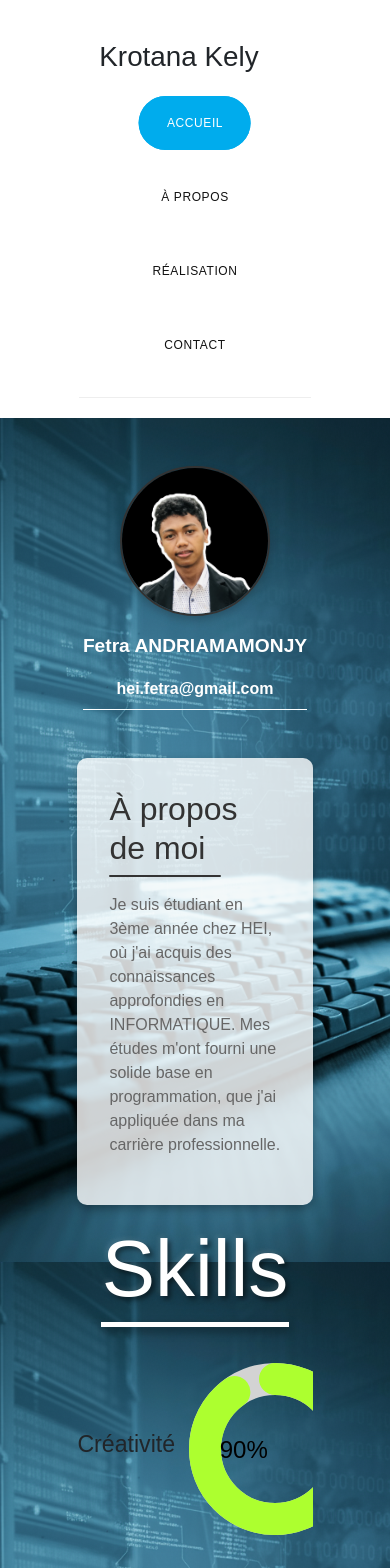
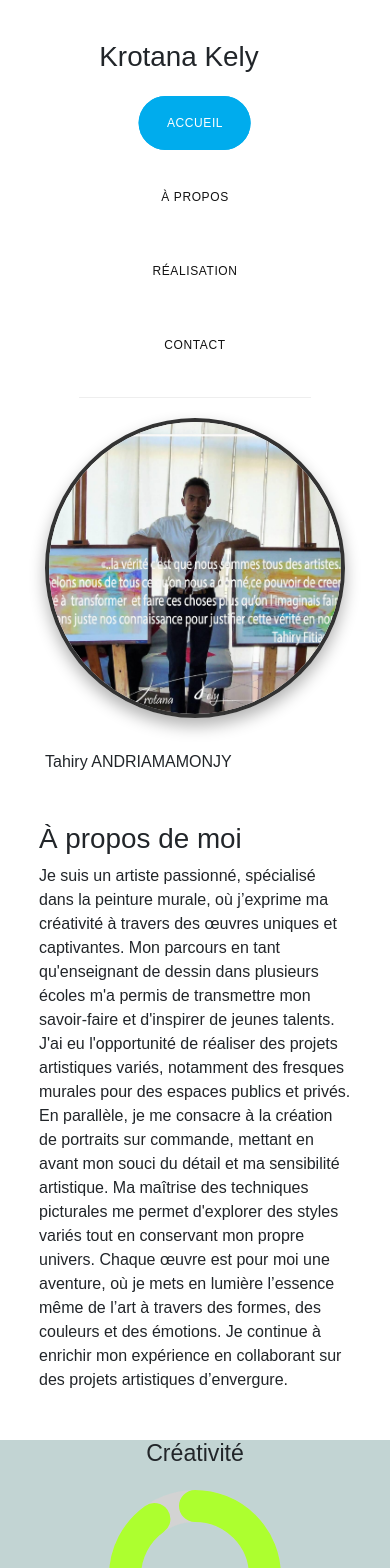
Before and after one commit to fetraandri/bro-portfolio, a React (Create React App) app: page /about in a window 390 px wide. Shown: the top 1568 px of the page. Built offline with nearby package versions, Linux system fonts and the light colour scheme.

Commit message:
fix: fixe responsive progress bar

```diff
--- a/src/components/DownloadCV.js
+++ b/src/components/DownloadCV.js
@@ -9,14 +9,12 @@ function DownloadCV() {
   return (
     <div className="cv-section">
       <h3>Intéressé par mon profil ?</h3>
-      <p>Vous pouvez télécharger mon CV ou accéder à une version interactive en ligne.</p>
+      <p>Vous pouvez télécharger mon CV ici.</p>
       <div className="cv-buttons">
         <button onClick={handleDownload} className="cv-button">
           Télécharger le CV
         </button>
-        <a href="/cv-interactif" className="cv-button-link">
-          CV Interactif
-        </a>
+
       </div>
     </div>
   );
--- a/src/components/styles/DownloadCV.css
+++ b/src/components/styles/DownloadCV.css
@@ -26,7 +26,7 @@
   }
 
   .cv-button, .cv-button-link {
-    background-color: greenyellow;
+    background-color: rgb(18, 72, 88);
     border: none;
     padding: 0.8rem 1.5rem;
     font-size: 1rem;
--- a/src/pages/About.js
+++ b/src/pages/About.js
@@ -17,19 +17,16 @@ const About = () => {
       <div className="about-container">
         <div className="profile-section">
           <img src={Profilpro} alt="Profile" className="profile-image" />
-          <p className="profile-name">Fetra ANDRIAMAMONJY</p>
-          <p className="email">hei.fetra@gmail.com</p>
+          <p className="profile-name">Tahiry ANDRIAMAMONJY</p>
         </div>
         <div className="text-section">
           <h1>À propos de moi</h1>
           <p>
-            Je suis étudiant en 3ème année chez HEI, où j'ai acquis des connaissances approfondies en INFORMATIQUE. Mes études m'ont fourni une solide base en programmation, que j'ai appliquée dans ma carrière professionnelle.
-          </p>
+          Je suis un artiste passionné, spécialisé dans la peinture murale, où j’exprime ma créativité à travers des œuvres uniques et captivantes. Mon parcours en tant qu'enseignant de dessin dans plusieurs écoles m'a permis de transmettre mon savoir-faire et d'inspirer de jeunes talents. J'ai eu l'opportunité de réaliser des projets artistiques variés, notamment des fresques murales pour des espaces publics et privés. En parallèle, je me consacre à la création de portraits sur commande, mettant en avant mon souci du détail et ma sensibilité artistique. Ma maîtrise des techniques picturales me permet d'explorer des styles variés tout en conservant mon propre univers. Chaque œuvre est pour moi une aventure, où je mets en lumière l’essence même de l’art à travers des formes, des couleurs et des émotions. Je continue à enrichir mon expérience en collaborant sur des projets artistiques d’envergure.          </p>
         </div>
       </div>
 
       <div className="skills">
-        <h2 className="skills-title">Skills</h2>
         {skillsData.map(skill => (
           <div key={skill.name} className="skill-item">
             <div className="skill-container">
--- a/src/pages/styles/About.css
+++ b/src/pages/styles/About.css
@@ -1,18 +1,3 @@
-
-.background-about {
-    background-image: url('../../assets/backgroundabout1.jpg');
-    background-size: cover;
-    background-position: center;
-    background-repeat: no-repeat;
-    background-attachment: fixed;
-    min-height: 100vh;
-    padding: 3rem;
-    display: flex;
-    flex-direction: column;
-    align-items: center;
-    justify-content: center;
-  }
-
 .about-container {
   display: flex;
   flex-direction: column;
@@ -20,168 +5,67 @@
   justify-content: center;
   gap: 2rem;
   width: 80%;
+  max-width: 1200px;
+  margin: 0 auto;
+}
+
+@media (min-width: 768px) {
+.about-container {
+  flex-direction: row;
+  align-items: flex-start;
+}
+
+.text-section {
+  width: 60%;
+  padding: 2rem;
 }
 
 .profile-section {
-    text-align: center;
+  flex: 1;
+  display: flex;
+  flex-direction: column;
+  align-items: center;
+  justify-content: center;
+}
 }
 
 .profile-image {
-    width: 150px;
-    height: 150px;
+  width: 300px;
+  height: 300px;
   border-radius: 50%;
   object-fit: cover;
-    border: 2px solid #333;
-    box-shadow: 0 4px 8px rgba(0, 0, 0, 0.2);
+  border: 4px solid #333;
+  box-shadow: 0 8px 16px rgba(0, 0, 0, 0.3);
 }
 
-  .profile-name {
-    margin-top: 1rem;
-    font-size: 1.2rem;
-    color: white;
-    font-weight: bold;
-  }
-
-  .email {
-    margin-top: 1rem;
-    font-size: 1rem;
-    color: white;
-    font-weight: bold;
-    border-bottom: 1px solid white;
-    padding-bottom: 0.5rem;
-  }
-
-  .text-section {
-    text-align: left;
-    background: rgba(255, 255, 255, 0.8);
-    padding: 2rem;
-    border-radius: 10px;
-    box-shadow: 0 4px 10px rgba(0, 0, 0, 0.3);
-    width: 100%;
-  }
-
-  .text-section h1,
-  .text-section p {
-    opacity: 0;
-    transform: translateY(30px);
-    animation: fadeInUp 1s ease-in-out forwards;
-  }
-
-  .text-section h1 {
-    font-size: 2rem;
-    color: #333;
-    margin-bottom: 1rem;
-    position: relative;
-    animation-delay: 0.2s;
-  }
-
-  .text-section h1::after {
-    content: "";
-    display: block;
-    width: 80%;
-    height: 2px;
-    background: #333;
-    margin-top: 0.5rem;
-    border-radius: 5px;
-  }
-
-  .text-section p {
-    font-size: 1rem;
-    color: #666;
-    line-height: 1.5;
-    animation-delay: 0.4s;
-  }
-
-  @keyframes fadeInUp {
-    0% {
-      opacity: 0;
-      transform: translateY(30px);
-    }
-    100% {
-      opacity: 1;
-      transform: translateY(0);
+@media (min-width: 768px) {
+.profile-image {
+  width: 200px;
+  height: 200px;
 }
 }
 
 .skills {
-    margin-top: 1rem;
-    width: 80%;
+  margin-top: 2rem;
+  width: 100%;
+  display: grid;
+  grid-template-columns: repeat(auto-fit, minmax(200px, 1fr));
+  gap: 1rem;
+  background-color: rgba(59, 116, 113, 0.308);
  }
 
-  .skills-title {
-    font-size: 5rem;
-    color: white;
-    text-align: center;
-    margin-bottom: 2rem;
-
-    text-shadow: 3px 3px 5px rgba(0, 0, 0, 0.5),
-                 -2px -2px 5px rgba(255, 255, 255, 0.1);
-
-    position: relative;
+@media (max-width: 768px) {
+.text-section, .skills {
+  width: 100%;
 }
-
-  .skills-title::after {
-    content: '';
-    position: absolute;
-    width: 80%;
-    height: 5px;
-    background-color: #fff;
-    left: 10%;
-    bottom: -10px;
-    box-shadow: 0 4px 10px rgba(0, 0, 0, 0.5);
 }
-
-
-
-
-  .progress-title {
-    font-size: 1.2rem;
-    font-weight: 700;
-    margin-bottom: 10px;
-    color: white;
-  }
-
-  .progress {
-    height: 8px;
-    background: rgba(255, 255, 255, 0.2);
-    border-radius: 4px;
-    margin-bottom: 20px;
-    position: relative;
-  }
-
-  .progress-title {
-    font-size: 1.2rem;
-    font-weight: 700;
-    margin-bottom: 10px;
-    color: white;
-  }
-
 
 .skill-container {
   display: flex;
-    align-items: center;
-    width: 100%;
-  }
-  .skill {
-    display: flex;
   flex-direction: column;
   align-items: center;
-    margin-bottom: 2rem;
+}
+.profile-name{
+  margin-top:2rem ;
 
 }
-  .skill-item {
-    width: 100%;
-    margin: 10px 0;
-  }
-
-
-  @keyframes fadeIn {
-    from {
-      opacity: 0;
-      transform: translateY(-10px);
-    }
-    to {
-      opacity: 1;
-      transform: translateY(0);
-    }
-  }
```
Also changed, not shown: src/pages/styles/profil/Profilpro.jpg, src/pages/styles/profil/tahiryabout.jpg (deleted). Lines whose indentation alone changed are shown as unchanged.
